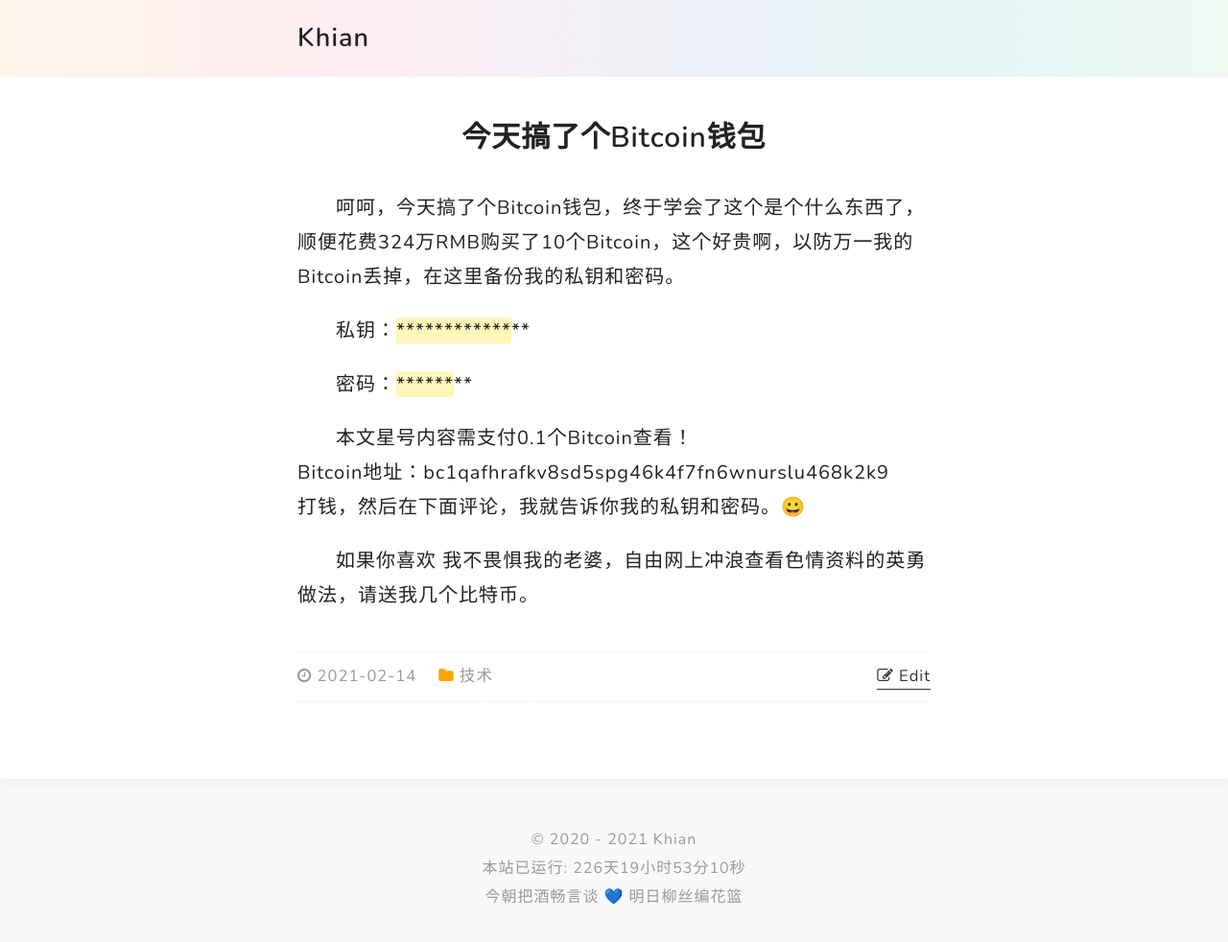
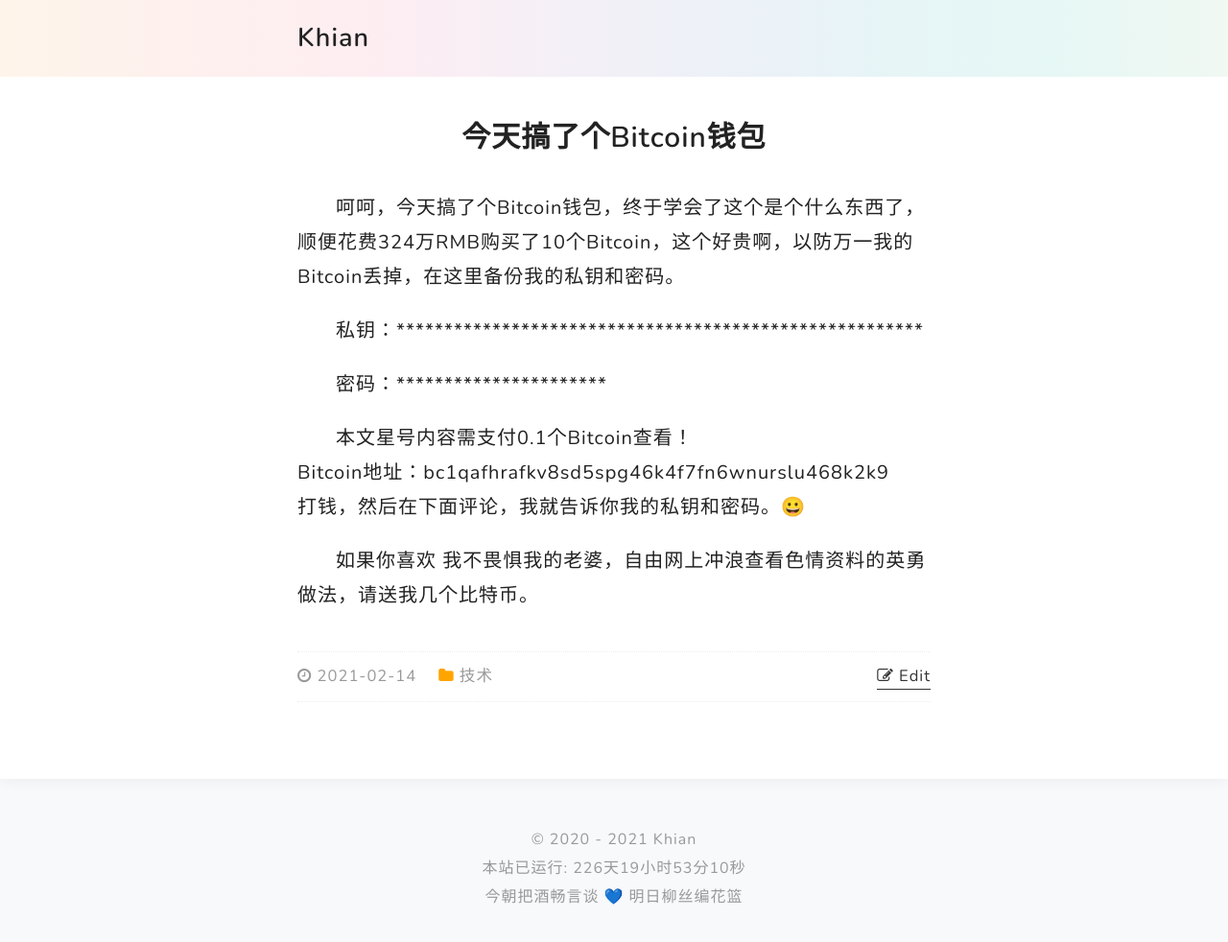
Before and after one commit to Jawutzh/nst, a Jekyll site: the page built from _posts/2021-02-14-今天搞了个Bitcoin钱包.md, in a window 1280 px wide and 998 px high. Shown: the top 982 px of the window at 96% size. Built offline with Jekyll 4.4.1, drawn with Linux system fonts in a browser that asks for light colours; nearby versions of some CDN libraries; comment, search, counter and statistics services are not loaded.

```diff
--- a/_posts/2021-02-14-今天搞了个Bitcoin钱包.md
+++ b/_posts/2021-02-14-今天搞了个Bitcoin钱包.md
@@ -5,9 +5,9 @@ category: 技术
 ---
 呵呵，今天搞了个Bitcoin钱包，终于学会了这个是个什么东西了，顺便花费324万RMB购买了10个Bitcoin，这个好贵啊，以防万一我的Bitcoin丢掉，在这里备份我的私钥和密码。
 
-私钥：**************************************
+私钥：\*\*\*\*\*\*\*\*\*\*\*\*\*\*\*\*\*\*\*\*\*\*\*\*\*\*\*\*\*\*\*\*\*\*\*\*\*\*\*\*\*\*\*\*\*\*\*\*\*\*\*\*\*\*\*
 
-密码：********************
+密码：\*\*\*\*\*\*\*\*\*\*\*\*\*\*\*\*\*\*\*\*\*\*
 
 本文星号内容需支付0.1个Bitcoin查看！
 Bitcoin地址：bc1qafhrafkv8sd5spg46k4f7fn6wnurslu468k2k9
```
